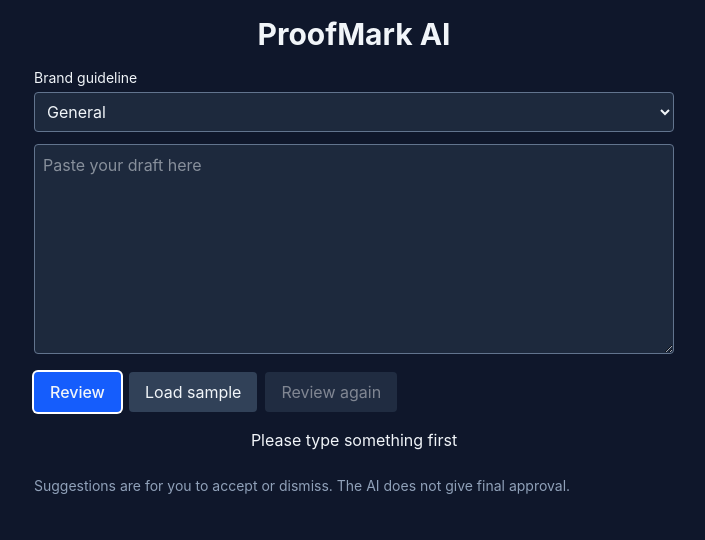
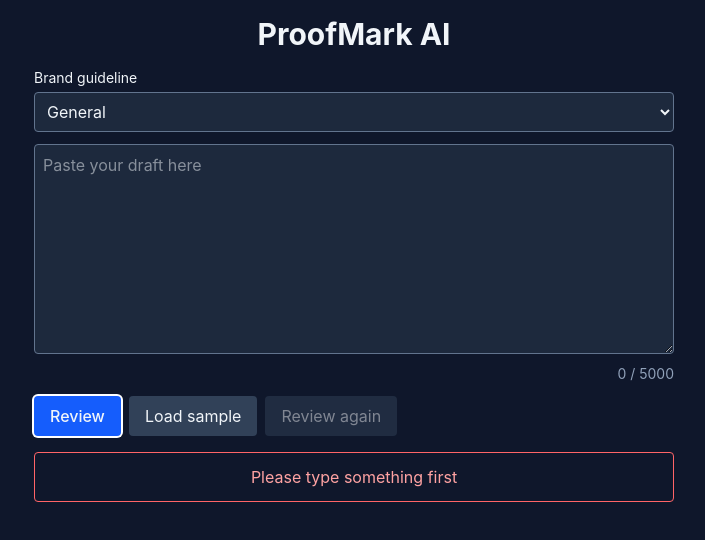
Before and after one commit to BitGladiator/ProofMarkAI, a React app in the folder frontend/: page / in a window 1280 px wide. Both pictures are taken after a click on the button "Review". Shown: the top 540 px of the page, without its empty margins (286-991 px from the left). Built offline with nearby package versions, Linux system fonts and the light colour scheme; the HTML template or start-up script is replaced by a standard one.

Commit message:
handle api errors, safer accept, loading and error states

```diff
--- a/frontend/src/App.jsx
+++ b/frontend/src/App.jsx
@@ -6,6 +6,7 @@
   const [findings, setFindings] = useState([]);
   const [loading, setLoading] = useState(false);
   const [guideline, setGuideline] = useState("General");
+  const [error, setError] = useState("");
   const severityColors = {
     High: "text-red-400",
     Medium: "text-amber-400",
@@ -13,30 +14,33 @@
   };
   async function handleClick() {
     if (draft.trim() === "") {
-      setMessage("Please type something first");
+      setError("Please type something first");
+      setMessage("");
       setFindings([]);
       return;
     }
-
     setLoading(true);
+    setError("");
     setMessage("");
     setFindings([]);
-
     try {
       const response = await fetch(API_URL + "/api/review", {
         method: "POST",
         headers: { "Content-Type": "application/json" },
         body: JSON.stringify({ draft: draft, guideline: guideline }),
       });
+      if (!response.ok) {
+        throw new Error("Server error");
+      }
       const data = await response.json();
-      setFindings(data.findings);
-      if (data.findings.length === 0) {
-        setMessage("No issues found");
+      const list = data.findings || [];
+      setFindings(list);
+      if (list.length === 0) {
+        setMessage("No issues found for this guideline.");
       }
-    } catch (error) {
-      setMessage("Could not reach the review service. Please try again.");
+    } catch (err) {
+      setError("Could not get a review right now. Please check the backend is running and try again.");
     }
-
     setLoading(false);
   }
   function handleSample() {
@@ -47,6 +51,11 @@
   }
   function handleAccept(index) {
     const f = findings[index];
+    if (!draft.includes(f.excerpt)) {
+      setError("That text is no longer in your draft, so the suggestion could not be applied.");
+      return;
+    }
+    setError("");
     setDraft(draft.replace(f.excerpt, f.suggestion));
     setFindings(findings.filter((item, i) => i !== index));
   }
@@ -57,7 +66,6 @@
     <div className="min-h-screen bg-slate-900 text-slate-100">
       <main className="mx-auto max-w-2xl p-4">
         <h1 className="mb-4 text-center text-3xl font-bold">ProofMark AI</h1>
-
         <label htmlFor="guideline" className="mb-1 block text-sm">
           Brand guideline
         </label>
@@ -76,9 +84,11 @@
           onChange={(e) => setDraft(e.target.value)}
           rows={8}
           aria-label="Draft content"
+          maxLength={5000}
           placeholder="Paste your draft here"
           className="w-full rounded border border-slate-500 bg-slate-800 p-2"
         />
+        <p className="mt-1 text-right text-sm text-slate-400">{draft.length} / 5000</p>
         <div className="mt-3 flex flex-wrap gap-2">
           <button
             onClick={handleClick}
@@ -95,16 +105,28 @@
           </button>
           <button
             onClick={handleReviewAgain}
-            disabled={loading || findings.length === 0}
+            disabled={loading || draft.trim() === ""}
             className="rounded bg-slate-700 px-4 py-2 hover:bg-slate-600 focus:outline-none focus:ring-2 focus:ring-white disabled:opacity-50"
           >
             Review again
           </button>
         </div>
+               {loading && (
+          <p className="mt-4 flex items-center justify-center gap-2" aria-live="polite">
+            <span className="inline-block h-4 w-4 animate-spin rounded-full border-2 border-white border-t-transparent" />
+            Reviewing your draft, please wait...
+          </p>
+        )}
+        {error && (
+          <p role="alert" className="mt-4 rounded border border-red-400 p-3 text-center text-red-300">
+            {error}
+          </p>
+        )}
         <p role="status" className="mt-4 text-center">
           {message}
+          {findings.length > 0 && findings.length + " finding(s) to review"}
         </p>
-        {!message && !loading && findings.length === 0 && (
+        {!message && !error && !loading && findings.length === 0 && (
           <p className="mt-4 text-center text-slate-300">
             Paste a draft and click Review to see findings.
           </p>
@@ -137,9 +159,6 @@
             </div>
           </section>
         ))}
-        <p className="mt-6 text-sm text-slate-400">
-          Suggestions are for you to accept or dismiss. The AI does not give final approval.
-        </p>
       </main>
     </div>
   );
```
Also changed, not shown: 1 other file (tests, documents, lock files or other folders).
